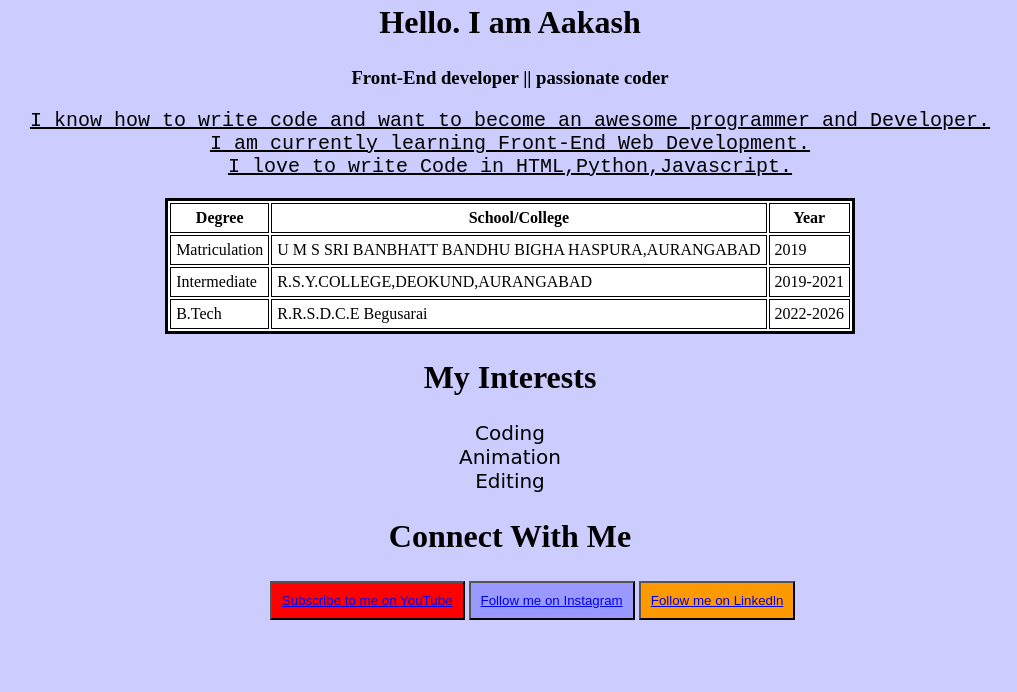
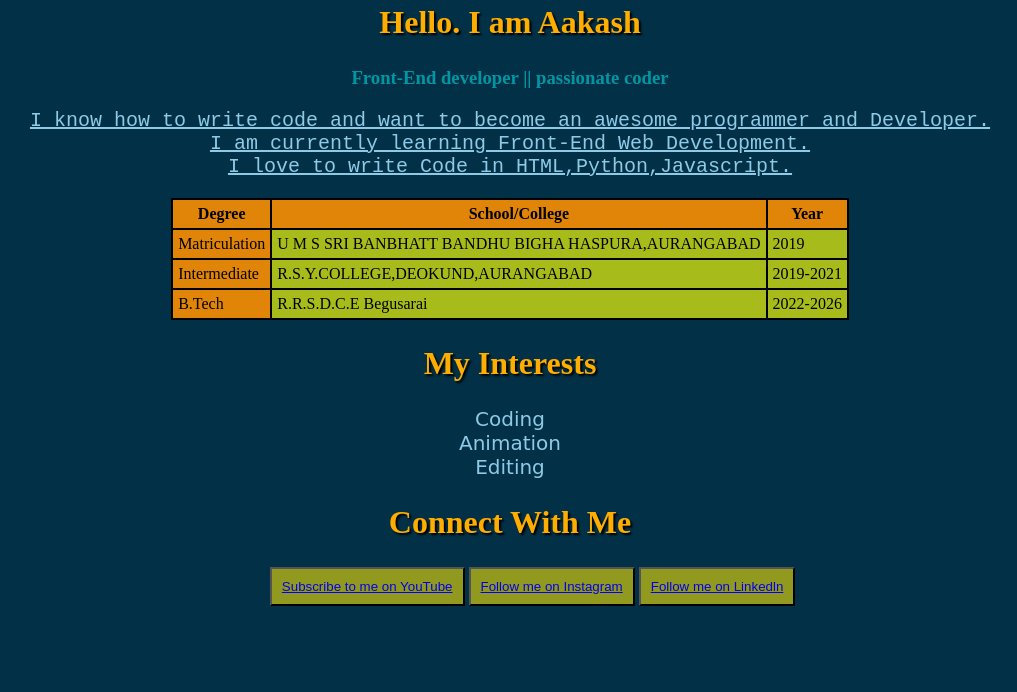
Before and after one commit to aakash77396/aakashrrsdce.me, a PHP site: page / in a window 1280 px wide. Shown: the part 108-800 px from the top of the page, without its empty margins (130-1147 px from the left). Run offline with PHP 8.4, Linux system fonts and the light colour scheme.

Commit message:
Update portfolio.css
Signed-off-by: Aakash Kumar <122362592+aakash77396@users.noreply.github.com>

```diff
--- a/portfolio.css
+++ b/portfolio.css
@@ -1,28 +1,33 @@
 body {
-    background-color: rgb(204, 204, 255);
+    background-color: rgb(2,48,71);
 }
 h1{
     text-align:center;
     margin: 2%;
     font-family:'Times New Roman', Times, serif;
+    color: rgb(255, 174, 0);
+    text-shadow: black 2px 2px 2px;
 }
 .passion{
     text-align: center;
+    color:#00ffff7f;
 }
 p{
     text-align: center;
     font-family:'Courier New', Courier, monospace;
     text-decoration: underline;
     font-size: 20px;
+    color: rgb(142,202, 230);
 }
 table{
-    background-color:#ffffff;
+    border-collapse: collapse;
+    background-color:#f7ff06ac;
     margin-left: auto;
     margin-right: auto;
-    border: 3px solid black;
+    border: 2px solid black;
 }
 td,th{
-    border: 1px solid black;
+    border: 2px solid black;
     padding: 5px;
 }
 .intrest{
@@ -33,9 +38,9 @@ td,th{
 }
 .youtube{
     text-align: center;
-    text-decoration: none;
-    background-color: rgb(255,0,0);
     color: white;
+    text-decoration:none;
+    background-color: rgba(255, 234, 0, 0.566);
     padding: 10px;
     margin-left: 31%;
 }
@@ -43,25 +48,24 @@ td,th{
   text-align: center;
   padding: 10px;
   text-decoration: none;
-  background-color: rgb(153, 153, 255);
+  background-color: rgba(255, 234, 0, 0.566);
   color: white;
 }
 .linkdin{
     text-align: center;
     padding: 10px;
     text-decoration: none;
-    background-color: rgb(255, 153, 0);
+    background-color: rgba(255, 234, 0, 0.566);
     color: white;
   }
-.youtu{
-    color:white;
-    text-decoration:none;
-    }
-.insta{
-    color:white;
-    text-decoration:none;
-    }
-.linkd{
-    color:white;
-    text-decoration:none;
-    }
+  button:hover{
+    background-color: rgb(0, 255, 234);
+  }
+  th,.t1{
+    background-color: rgba(255, 106, 0, 0.662);
+  }
+
+  img{
+    border-radius: 20px;
+    margin-left: 45%;
+  }
```
